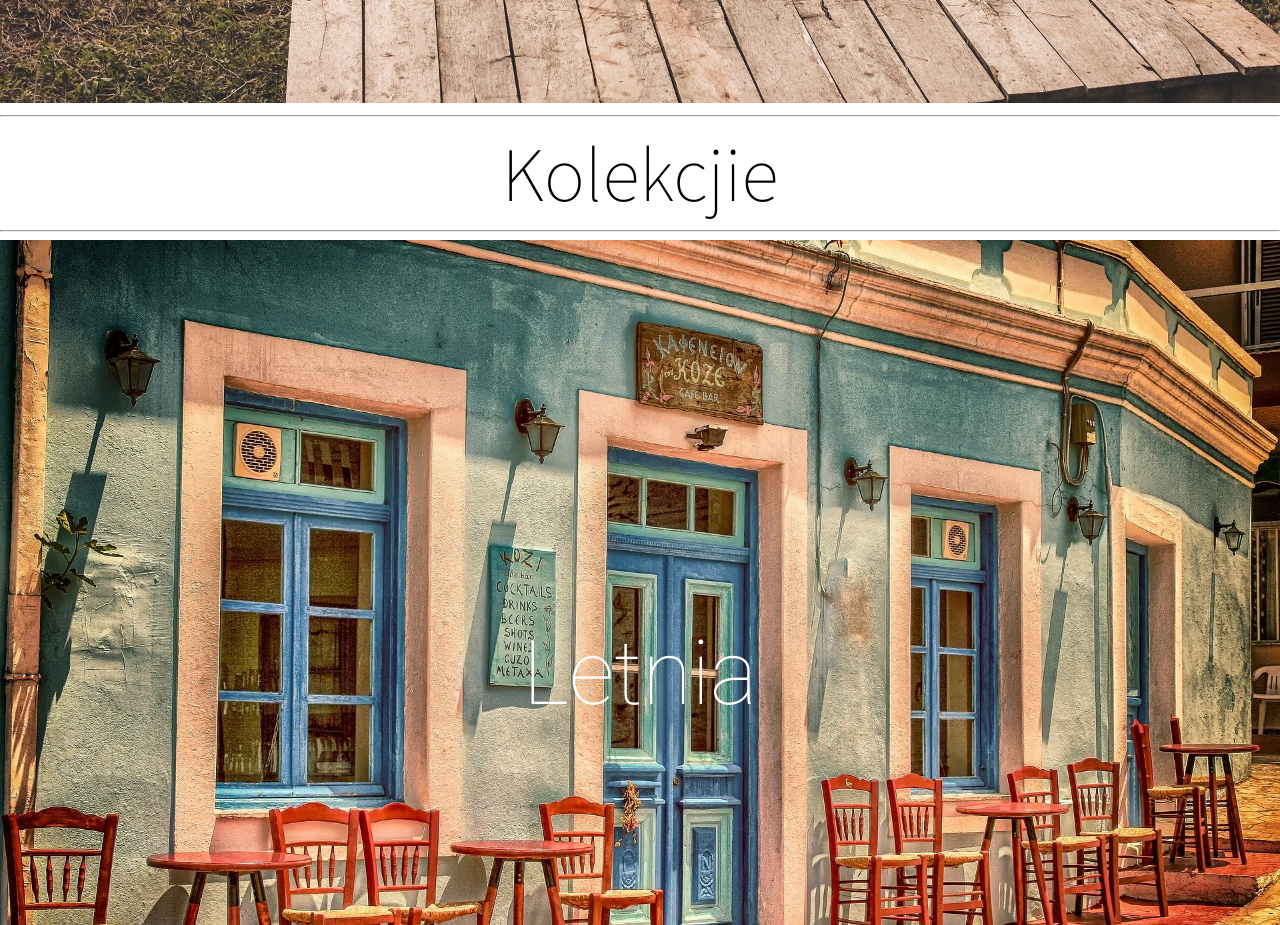
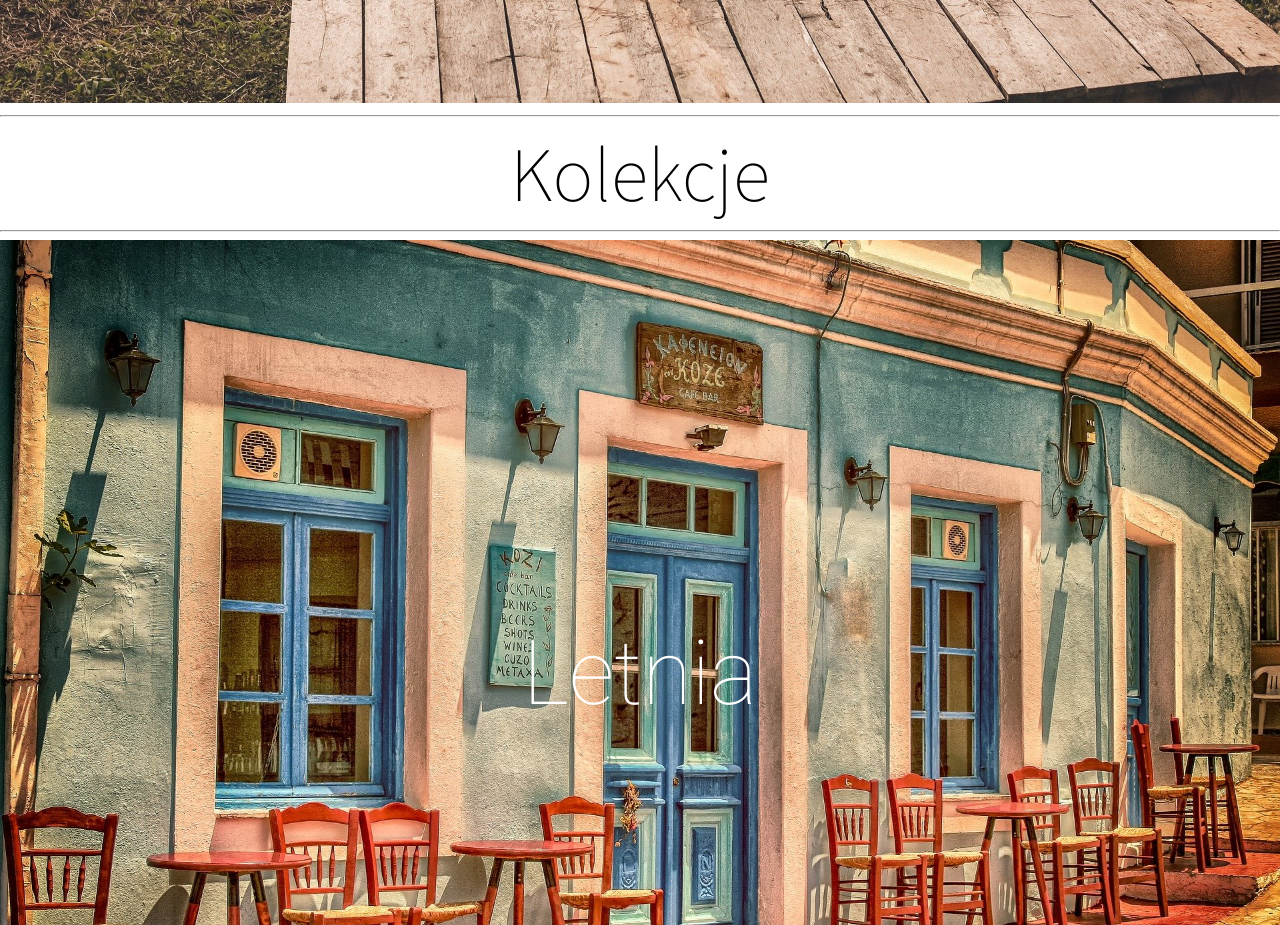
Before and after one commit to Inko03/first, a plain HTML site: page index.html in a window 1280 px wide. Shown: the part 800-1725 px from the top of the page. Drawn offline with Linux system fonts and the light colour scheme.

Commit message:
Update index.html

```diff
--- a/index.html
+++ b/index.html
@@ -24,7 +24,7 @@
     </div>
     <div id="slider1"><img src="photo1.jpg" alt="photo1 " class="img"> <div id="center">Obuwie z<br> prawdziwej skóry</div></div>
     <hr>
-    <div id="mid">Kolekcjie</div>
+    <div id="mid">Kolekcje</div>
     <hr>
     <div id="slider">
         <img src="photo2.jpg" alt="photo1 " class="img">
```
